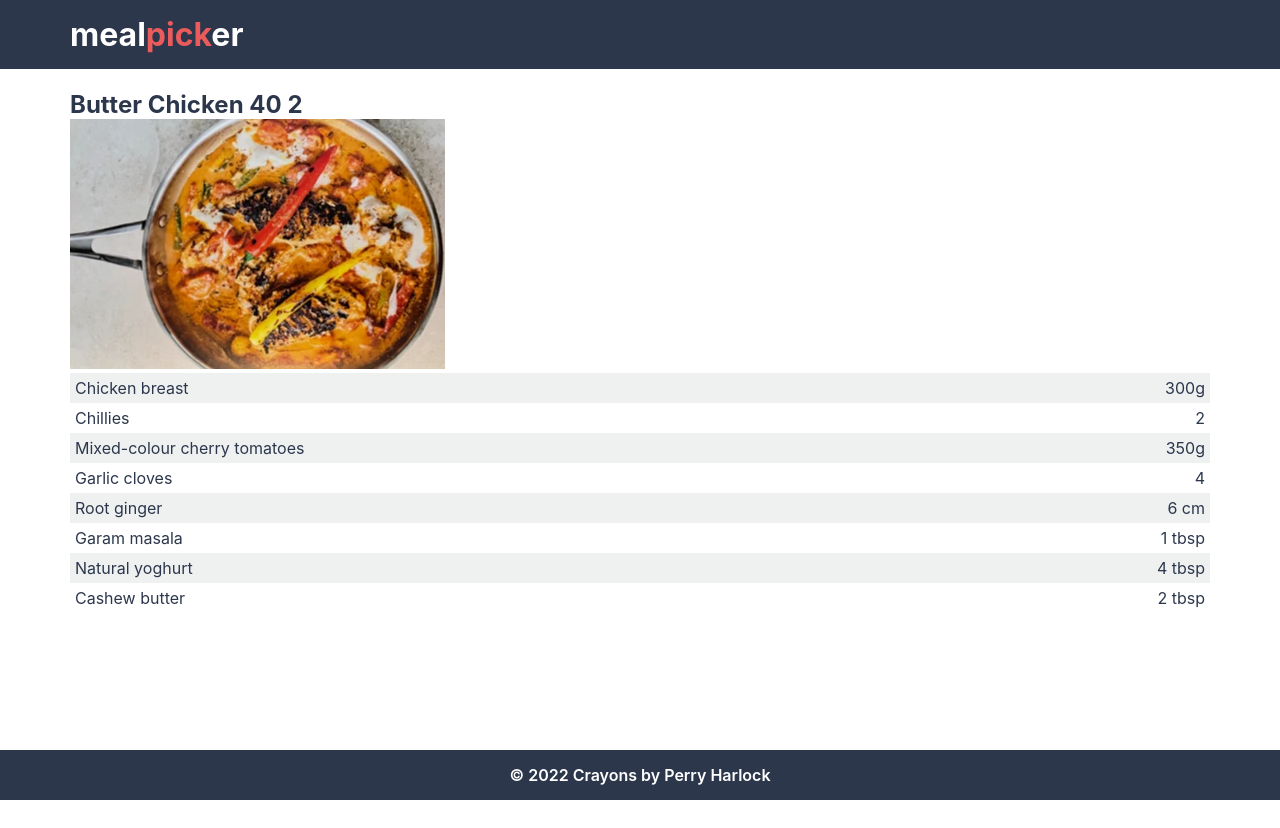
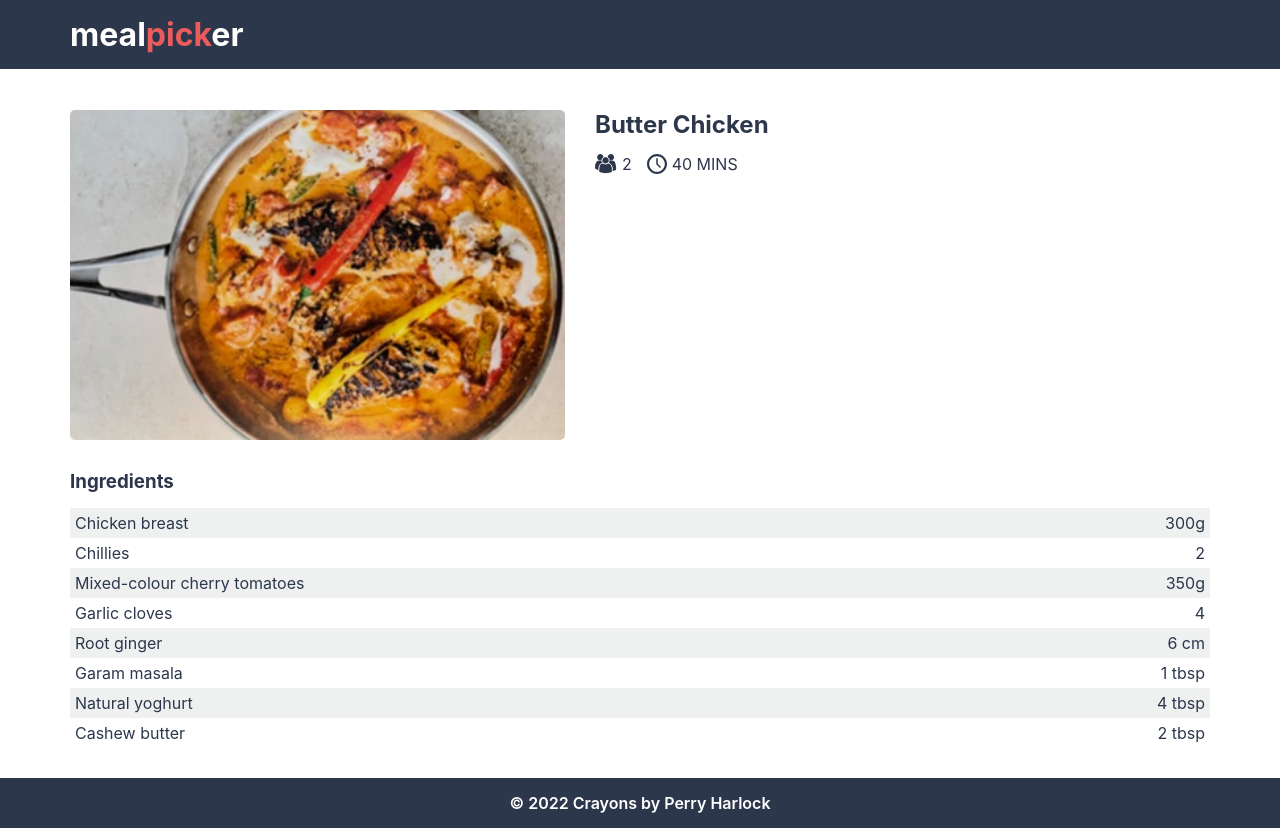
Before and after one commit to perryharlock/meal-picker, a Next.js app: page /butter-chicken in a window 1280 px wide. Before the commit the page ends 800 px from the top, so only its background shows below. Built offline with nearby package versions, Linux system fonts and the light colour scheme.

Commit message:
:sparkles: Start to style details

```diff
--- a/pages/[meal].tsx
+++ b/pages/[meal].tsx
@@ -13,8 +13,9 @@ import { Header } from '../components/Header/Header'
 import { Footer } from '../components/Footer/Footer'
 import { Basket } from '../components/Basket/Basket'
 import { Ingredient } from '../components/Ingredient/Ingredient'
+import { Serves, Time } from '../components/Icons'
 
-import styles from '../styles/Meals.module.scss'
+import styles from '../styles/Meal.module.scss'
 
 const MealPage: NextPage<MealType> = ({ name, img, time, serves, ingredients }) => {
   const [basket, setBasket] = useState<Array<MealType>>([])
@@ -42,7 +43,7 @@ const MealPage: NextPage<MealType> = ({ name, img, time, serves, ingredients })
   }, []);
 
   return (
-    <div className={`${styles.meals} ${basketVisible ? styles['meals--no-scroll'] : ''}`}>
+    <div className={`${styles.meal} ${basketVisible ? styles['meals--no-scroll'] : ''}`}>
       <Head>
         <title>mealpicker</title>
         <meta name="description" content="Meal picker app" />
@@ -51,17 +52,38 @@ const MealPage: NextPage<MealType> = ({ name, img, time, serves, ingredients })
 
       <Header basketLength={basketLength} toggleBasket={toggleBasket} animate={animate} />
 
-      <main className={styles.meals__main}>
+      <main className={styles.meal__main}>
         <Grid>
+          <div className={styles.meal__row}>
+            <div className={styles.meal__column1}>
               <h2 className={styles.meals__title}>
-            {name} {time} {serves}
+                {name}
               </h2>
+              <ul className={styles['meal__info-list']}>
+                <li className={styles.meal__info}>
+                  <span className={styles.meal__icon}>
+                    <Serves />
+                  </span>
+                  {serves}
+                </li>
+                <li className={styles.meal__info}>
+                  <span className={styles.meal__icon}><Time /></span>
+                  {time} mins
+                </li>
+              </ul>
+            </div>
+            <div className={styles.meal__column2}>
               <img className={styles.meal__img} src={img ? img : 'meal-placeholder.webp'} alt={name} width="375" height="250" />
+            </div>
+          </div>
+          <div className={styles.meal__ingredients}>
+            <h3 className={styles['meal__ingredients-title']}>Ingredients</h3>
             <ul className={styles['meal__ingredients-list']}>
               {ingredients.map((ingredient) => (
                 <Ingredient key={`ingredient-${ingredient.name}`} ingredient={ingredient} />
               ))}
             </ul>
+          </div>
         </Grid>
         {basketVisible ? (
           <Basket
--- /dev/null
+++ b/styles/Meal.module.scss
@@ -0,0 +1,96 @@
+@import "styles/media-queries.scss";
+
+.meal {
+    display: flex;
+    flex-direction: column;
+    justify-content: space-between;
+    height: 100vh;
+
+    &__title {
+        font-size: 24px;
+    }
+
+    &__ingredients {
+        margin-top: 30px;
+
+        &-title {
+            margin-bottom: 15px;
+        }
+    }
+
+    &__row {
+        display: flex;
+        flex-direction: column;
+
+        @media ($screen-tablet) {
+            flex-direction: row;
+        }
+    }
+
+    &__column1 {
+        order: 1;
+
+        @media ($screen-tablet) {
+            order: 2;
+        }
+    }
+
+    &__column2 {
+        order: 2;
+
+        @media ($screen-tablet) {
+            order: 1;
+            margin-right: 30px;
+        }
+    }
+
+    &__img {
+        border-radius: 5px;
+        display: block;
+        height: 180px;
+        margin-top: 15px;
+        object-fit: cover;
+        width: 100%;
+
+        @media ($screen-tablet) {
+            margin: 0;
+        }
+
+        @media ($screen-laptop) {
+            height: 210px;
+        }
+
+        @media ($screen-desktop) {
+            height: 330px;
+        }
+
+        @media ($screen-desktop-lg) {
+            height: 385px;
+        }
+    }
+
+    &__main {
+        padding-top: 110px;
+        padding-bottom: 30px;
+    }
+
+    &__info {
+        display: flex;
+        font-size: 16px;
+        margin-right: 15px;
+        text-transform: uppercase;
+
+        &-list {
+            display: flex;
+            margin-top: 15px;
+        }
+    }
+
+    &__icon {
+        margin-right: 5px;
+
+        svg {
+            height: 20px;
+        }
+    }
+}
--- a/styles/Meals.module.scss
+++ b/styles/Meals.module.scss
@@ -11,7 +11,7 @@
     }
 
     &__main {
-        padding-top: 90px;
+        padding-top: 110px;
         padding-bottom: 30px;
     }
 
@@ -19,6 +19,5 @@
         display: flex;
         flex-direction: row;
         flex-wrap: wrap;
-        margin-top: 20px;
     }
 }
```
Lines whose indentation alone changed are shown as unchanged.
